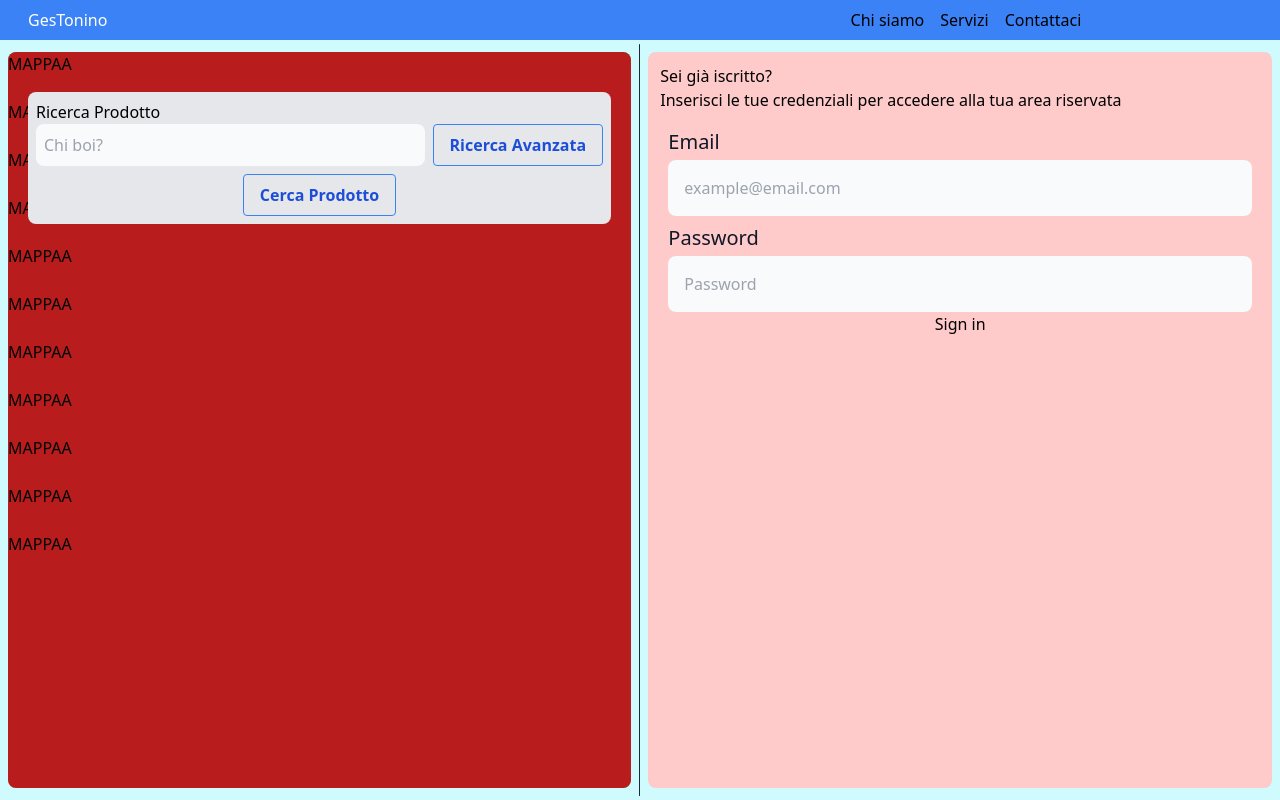
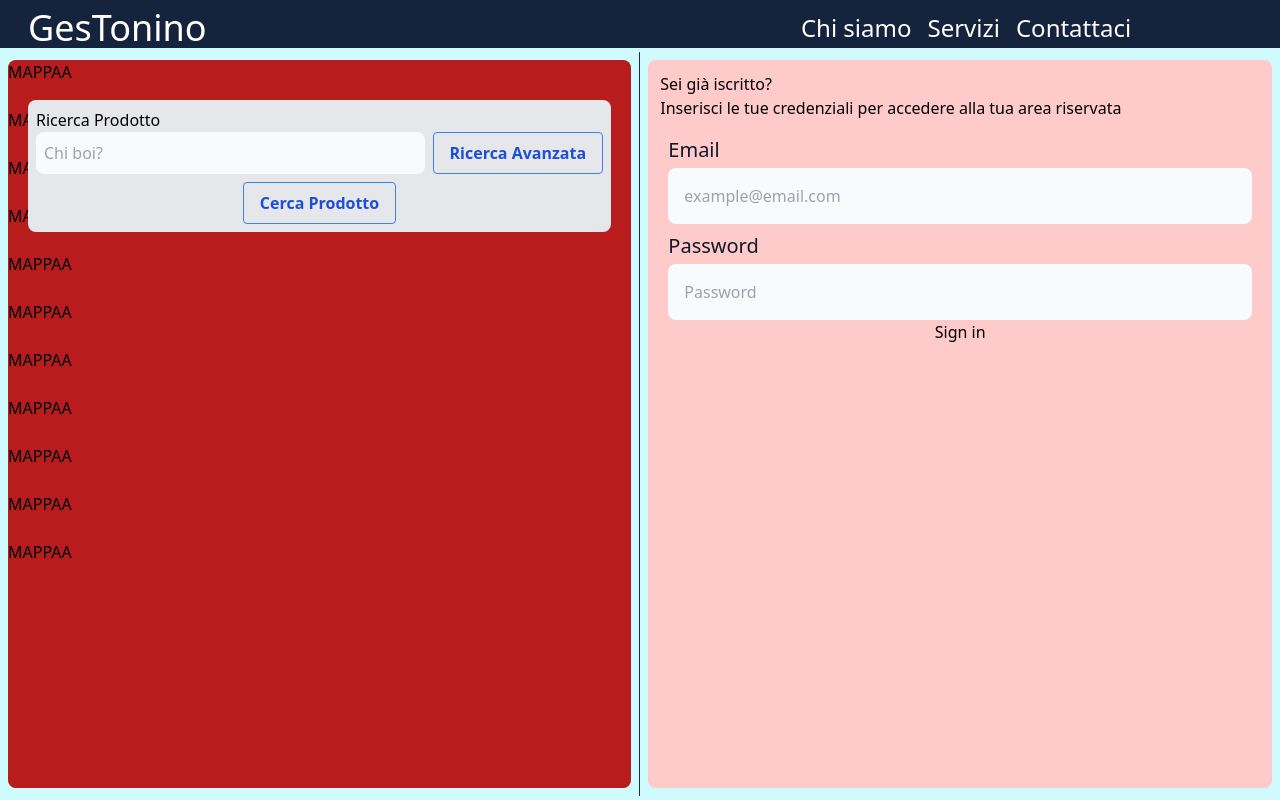
Before and after one commit to Shadowz-git/GesTonino, an Angular app in the folder frontend/: page /home in a window 1280 px wide. Built offline with nearby package versions, Linux system fonts and the light colour scheme.

Commit message:
Aggiunto colore per il background e sistemati dettagli grafici.

```diff
--- a/frontend/src/app/layout/header/header.component.css
+++ b/frontend/src/app/layout/header/header.component.css
@@ -1,5 +1,5 @@
 nav {
-  @apply bg-blue-500 p-2  !important;
+  @apply bg-backgroundBlue flex items-center text-white pt-2 px-2 text-nowrap !important;
 }
 
 nav > a {
--- a/frontend/src/app/layout/header/header.component.html
+++ b/frontend/src/app/layout/header/header.component.html
@@ -1,8 +1,8 @@
 <nav class="flex flex-row place-content-center">
-  <a class="w-1/2 justify-start" routerLink="/home" routerLinkActive="activeButtonLink">
+  <a class="w-1/2 justify-start text-4xl" routerLink="/home" routerLinkActive="activeButtonLink">
     GesTonino
   </a>
-  <div class="w-1/2 flex justify-center space-x-4">
+  <div class="w-1/2 flex justify-center space-x-4 text-2xl">
     <a routerLink="/about" routerLinkActive="activeButtonLink">
       Chi siamo
     </a>
--- a/frontend/src/styles.css
+++ b/frontend/src/styles.css
@@ -5,5 +5,5 @@
 
 
 .activeButtonLink {
-  @apply bg-blue-500 text-white !important;
+  @apply bg-backgroundBlue text-white;
 }
--- a/frontend/tailwind.config.js
+++ b/frontend/tailwind.config.js
@@ -4,7 +4,11 @@ module.exports = {
     "./src/**/*.{html,ts}",
   ],
   theme: {
-    extend: {},
+    extend: {
+      colors: {
+        'backgroundBlue': '#15243C',
+      },
+    },
   },
   plugins: [],
 }
```
